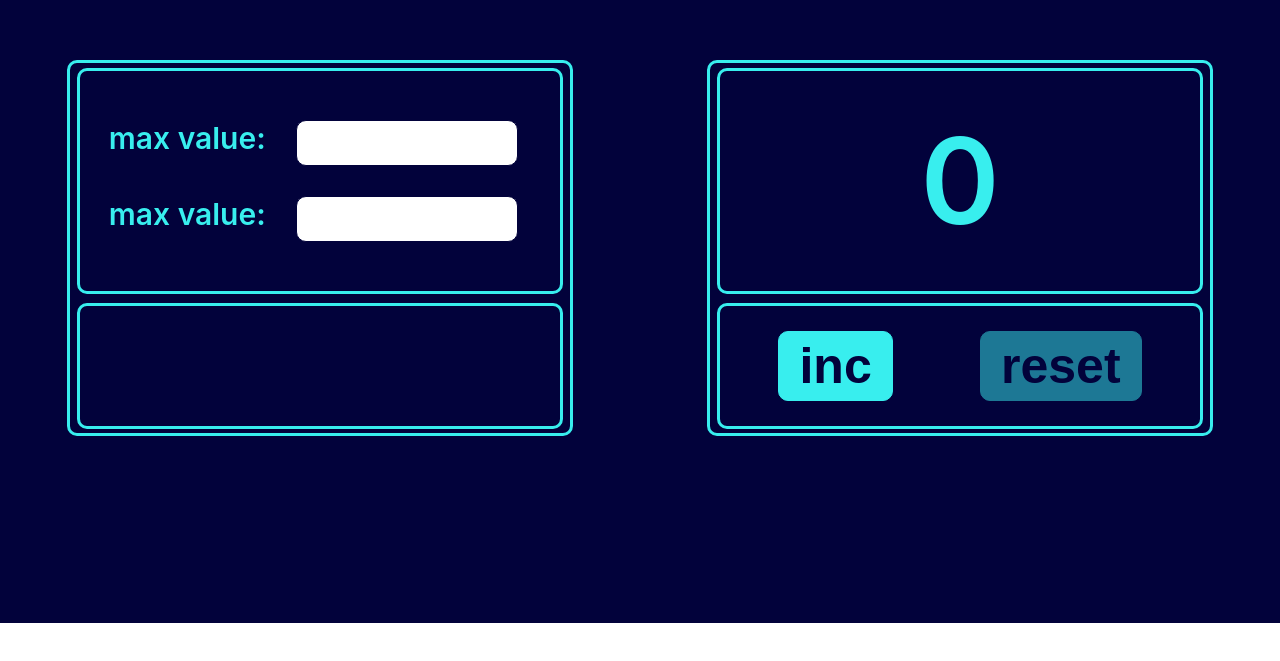
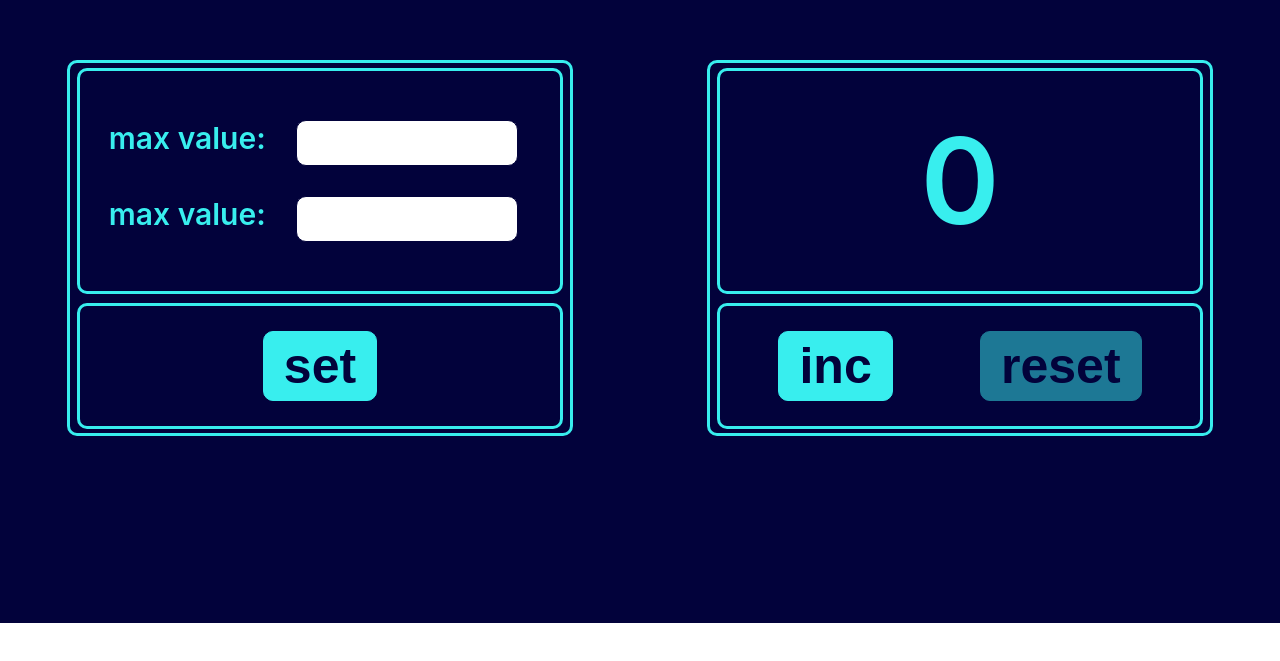
Before and after one commit to AliaksandrLiubanets/counter_ls, a React (Create React App) app: page / in a window 1280 px wide. Shown: the part 127-788 px from the top of the page. Built offline with nearby package versions, Linux system fonts and the light colour scheme.

Commit message:
Add styles for buttons in App.css

```diff
--- a/src/App.css
+++ b/src/App.css
@@ -6,6 +6,17 @@
   justify-content: space-around;
 }
 
+button {
+  font-size: 50px;
+  font-weight: 600;
+  color: #02023b;
+  background-color: #38eeee;
+  border: 1px solid #38eeee;
+  border-radius: 10px;
+  padding: 5px 20px;
+  cursor: pointer;
+}
+
 input:focus {
   outline: none
 }
--- a/src/components/DisplaySettings.tsx
+++ b/src/components/DisplaySettings.tsx
@@ -18,7 +18,9 @@ function DisplaySettings(props: DisplaySettingsPropsType) {
                 </div>
             </div>
         </div>
-        <div className={s.window__small}></div>
+        <div className={s.window__small}>
+            <div ><button className={undefined} disabled={undefined} onClick={() => {}}>set</button></div>
+        </div>
     </div>
 }
 export default DisplaySettings
--- a/src/styles/styles.module.css
+++ b/src/styles/styles.module.css
@@ -45,17 +45,6 @@
     grid-template-columns: 1fr 1fr;
 }
 
-.window__small__buttons button {
-    font-size: 50px;
-    font-weight: 600;
-    color: #02023b;
-    background-color: #38eeee;
-    border: 1px solid #38eeee;
-    border-radius: 10px;
-    padding: 5px 20px;
-    cursor: pointer;
-}
-
 .window__small__buttons_inc, .window__small__buttons_reset {
     opacity: 0.5;
     cursor: none;
```
